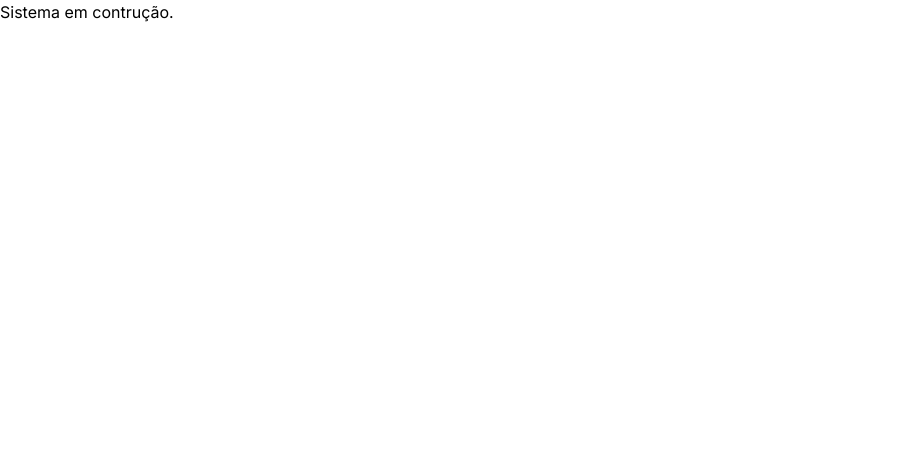
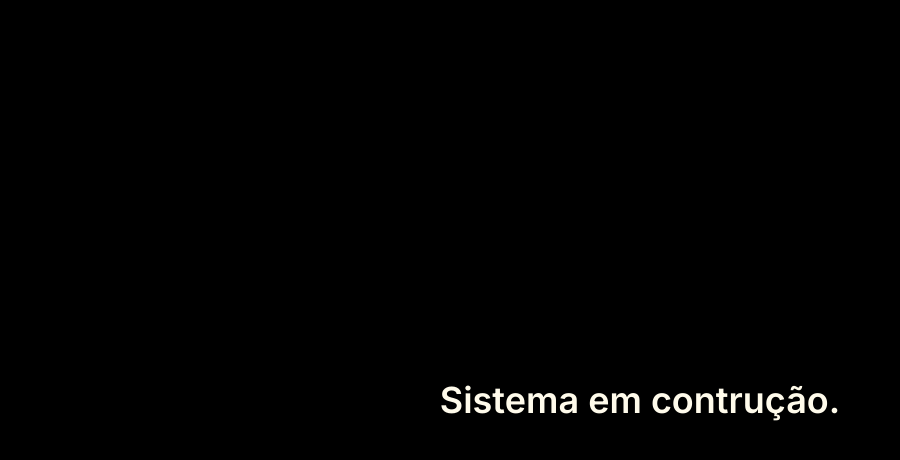
Before and after one commit to alexbessadev/acme, a Next.js app: page / in a window 1280 px wide. Shown: the top 460 px of the page, without its empty margins (0-900 px from the left). Built offline with nearby package versions, Linux system fonts and the light colour scheme; a web font is replaced by a local one.

Commit message:
style: adicionar estilizacao

```diff
--- a/src/app/page.tsx
+++ b/src/app/page.tsx
@@ -1,7 +1,7 @@
 export default function Page() {
   return (
-    <main>
-      <h1>Sistema em contrução.</h1>
+    <main className="h-screen bg-black flex items-center justify-center">
+      <h1 className="text-center text-4xl font-semibold  text-amber-50">Sistema em contrução.</h1>
     </main>
   );
 };
```
